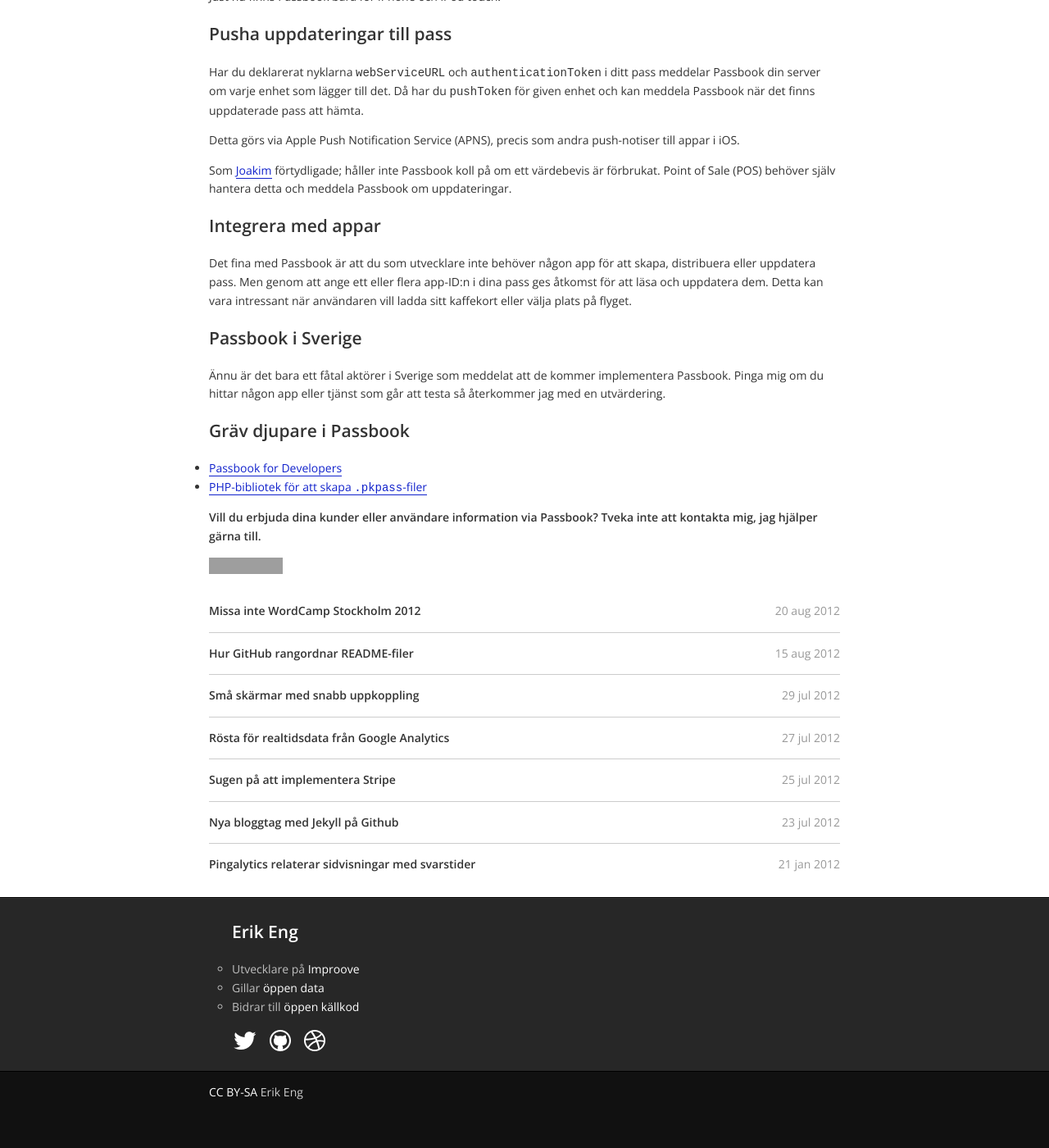
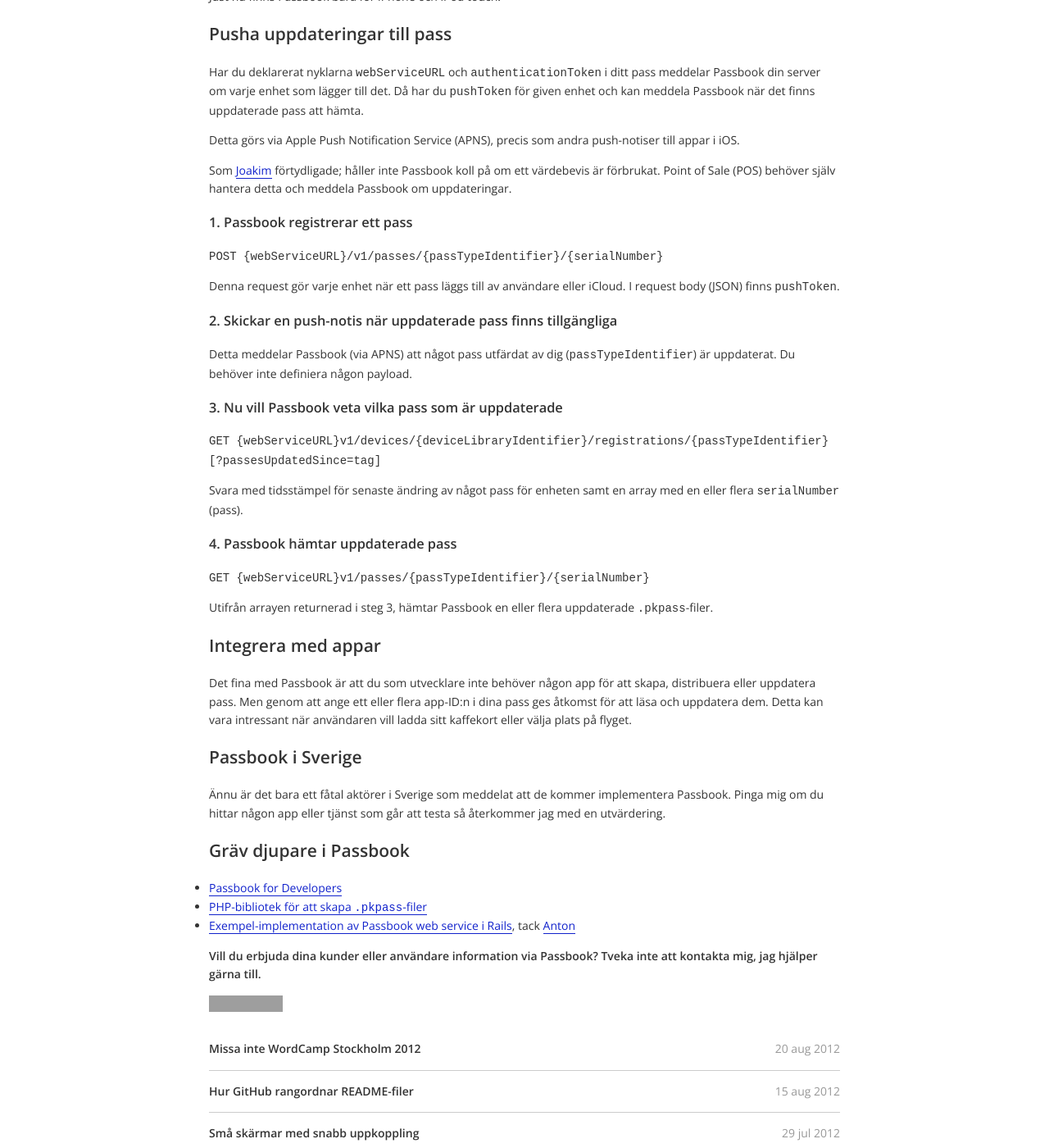
Before and after one commit to ptz0n/ptz0n.github.io, a Jekyll site: the page built from _posts/2012-09-29-passbook-biljetter-kuponger.md, in a window 1280 px wide and 1400 px high, scrolled down 1332 px. Shown: the whole window at 82% size. Built offline with Jekyll 4.4.1, drawn with Linux system fonts in a browser that asks for light colours; before the commit the page ends 2690 px from its top, so only the background shows below that; grey boxes are pictures that could not be loaded.

Commit message:
Updated Passbook post with more detailed updating parts.

```diff
--- a/_posts/2012-09-29-passbook-biljetter-kuponger.md
+++ b/_posts/2012-09-29-passbook-biljetter-kuponger.md
@@ -41,6 +41,28 @@
 
 Som [Joakim](https://twitter.com/kalasjocke) förtydligade; håller inte Passbook koll på om ett värdebevis är förbrukat. Point of Sale (POS) behöver själv hantera detta och meddela Passbook om uppdateringar.
 
+### 1. Passbook registrerar ett pass
+
+`POST {webServiceURL}/v1/passes/{passTypeIdentifier}/{serialNumber}`
+
+Denna request gör varje enhet när ett pass läggs till av användare eller iCloud. I request body (JSON) finns `pushToken`.
+
+### 2. Skickar en push-notis när uppdaterade pass finns tillgängliga
+
+Detta meddelar Passbook (via APNS) att något pass utfärdat av dig (`passTypeIdentifier`) är uppdaterat. Du behöver inte definiera någon payload.
+
+### 3. Nu vill Passbook veta vilka pass som är uppdaterade
+
+`GET {webServiceURL}v1/devices/{deviceLibraryIdentifier}/registrations/{passTypeIdentifier}[?passesUpdatedSince=tag]`
+
+Svara med tidsstämpel för senaste ändring av något pass för enheten samt en array med en eller flera `serialNumber` (pass).
+
+### 4. Passbook hämtar uppdaterade pass
+
+`GET {webServiceURL}v1/passes/{passTypeIdentifier}/{serialNumber}`
+
+Utifrån arrayen returnerad i steg 3, hämtar Passbook en eller flera uppdaterade `.pkpass`-filer.
+
 ## Integrera med appar
 
 Det fina med Passbook är att du som utvecklare inte behöver någon app för att skapa, distribuera eller uppdatera pass. Men genom att ange ett eller flera app-ID:n i dina pass ges åtkomst för att läsa och uppdatera dem. Detta kan vara intressant när användaren vill ladda sitt kaffekort eller välja plats på flyget.
@@ -53,5 +75,6 @@
 
 * [Passbook for Developers](https://developer.apple.com/passbook/)
 * [PHP-bibliotek för att skapa `.pkpass`-filer](https://github.com/tschoffelen/PHP-PKPass)
+* [Exempel-implementation av Passbook web service i Rails](https://github.com/mattt/passbook_rails_example), tack [Anton](https://twitter.com/mptre)
 
 __Vill du erbjuda dina kunder eller användare information via Passbook? Tveka inte att kontakta mig, jag hjälper gärna till.__
```
